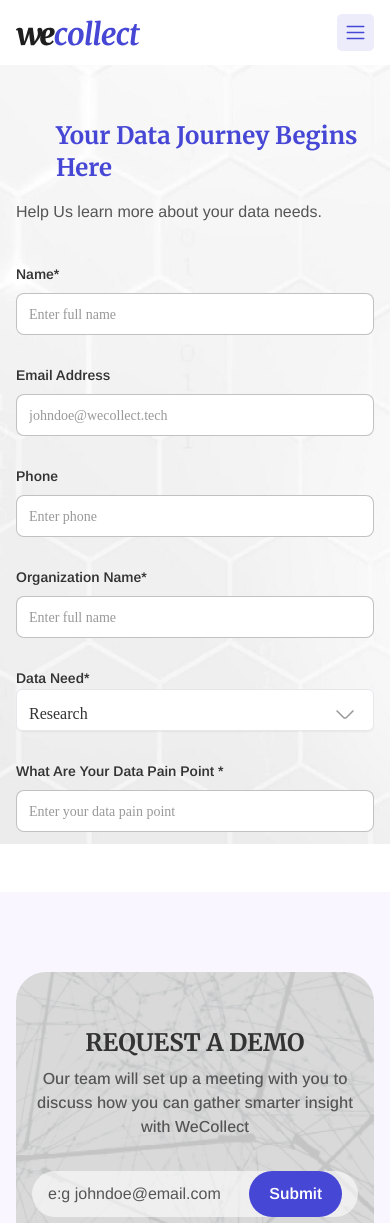
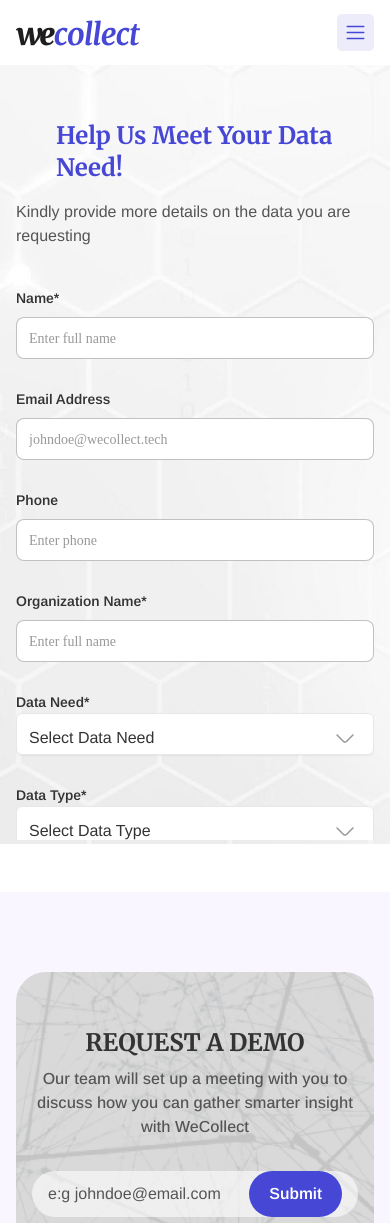
Before and after one commit to Daniekeys/temporary-hosting, a Next.js app: page /sales-form in a window 390 px wide. Shown: the top 1223 px of the page. Built offline with nearby package versions, Linux system fonts and the light colour scheme; no server answers.

Commit message:
pushed the fix on the get quote

```diff
--- a/components/navbar/new-navbar.jsx
+++ b/components/navbar/new-navbar.jsx
@@ -1,4 +1,4 @@
-import React, { useState } from "react";
+import React, { useState,useEffect } from "react";
 import ContainerLayout from "../../layouts/ContainerLayout";
 import logo from "../../assets/svg/latest-logo.svg";
 import { useRouter } from "next/router";
@@ -69,6 +69,14 @@ const NewNavbar = () => {
 
       if (response.status === 200) {
         setLoading(false);
+        setRecords("");
+        setLocation("");
+        setDate("");
+        setAgents("");
+        setDescription("");
+        setPhone("");
+        setEmail("");
+        setUseCase({name:"", id:0});
         setCurrent(2);
       }
     } catch (e) {
@@ -76,6 +84,21 @@ const NewNavbar = () => {
       setLoading(false);
     }
   };
+
+  useEffect(() => {
+    if (open === false || current === 0) {
+        setLoading(false);
+        setRecords("");
+        setLocation("");
+        setDate("");
+        setAgents("");
+        setDescription("");
+        setPhone("");
+        setEmail("");
+        setUseCase({ name: "", id: 0 });
+        setCurrent(0);
+   }
+  }, [open,current])
 
   return (
     <>
--- a/components/sales/SalesHero.tsx
+++ b/components/sales/SalesHero.tsx
@@ -17,10 +17,10 @@ const initialValues = {
   phonenumber: "",
   orgName: "",
   dataNeed: "",
+  dataType: "",
   painPoint: "",
 };
-const losa = process.env.NEXT_PUBLIC_SLACK_CHANNEL_ID;
-console.log(losa)
+
 const SalesHero = () => {
 
   const [success, setSuccess] = useState(false);
@@ -49,7 +49,12 @@ const SalesHero = () => {
                 <div className="w-full bg-white rounded-[20px] max-w-[536px] py-12 lg:py-16    ">
                   <div className="w-full max-w-[341px] flex flex-col mx-auto items-center">
                     <span>
-                      <Image src={check} alt="checker" width={120} height={120} />
+                      <Image
+                        src={check}
+                        alt="checker"
+                        width={120}
+                        height={120}
+                      />
                     </span>
 
                     <p className="text-[14px] font-sans lg:text-[16px] text-[#333] font-medium mt-4 text-center">
@@ -115,9 +120,9 @@ const SalesHero = () => {
                           orgName: values.orgName,
                           dataNeeded: values.dataNeed,
                           dataPainPoint: values.painPoint,
+                          dataType: values.dataType,
                         }
                       );
-
 
                       if (response.status === 200) {
                         console.log(
@@ -133,6 +138,7 @@ const SalesHero = () => {
                           phone: values.phonenumber,
                           orgName: values.orgName,
                           dataNeeded: values.dataNeed,
+                          dataType: values.dataType,
                           painPoint: values.painPoint,
                         });
                         console.log("Notification sent to Slack!");
@@ -160,10 +166,11 @@ const SalesHero = () => {
                       className="w-full flex flex-col"
                     >
                       <h1 className="text-primary font-semibold text-mainBlue lg:max-w-[500px] lg:text-[40px] 2xl:text-[48px] text-2xl lg:leading-[65px] pl-10 mt-10 lg:mt-4  font-serif">
-                        Your Data Journey Begins Here
+                        Help Us Meet Your Data Need!
                       </h1>
                       <p className="mt-4 text-ash text-[16px] lg:text-[18px]  lg:pl-10 font-sans">
-                        Help Us learn more about your data needs.
+                        Kindly provide more details on the data you are
+                        requesting
                       </p>
                       <div className="w-full  rounded-[20px]  pb-5 ">
                         <div className="w-full flex flex-col xl:w-10/12 lg:pl-10 text-[#333]">
@@ -252,10 +259,110 @@ const SalesHero = () => {
                                       value={values.dataNeed}
                                       onChange={handleChange}
                                       onBlur={handleBlur}
-                                      className="mt-2 block w-full px-3 border h-[42px]  bg-transparent  focus:outline-none  border-none sm:text-[14px]   "
+                                      className="mt-2 block w-full px-3 border h-[42px] font-sans  bg-transparent  focus:outline-none  border-none sm:text-[14px]   "
                                     >
-                                      <option value="male">Research</option>
-                                      <option value="female">Survey</option>
+                                      <option
+                                        className="font-sans"
+                                        value=" Select Data Need"
+                                      >
+                                        Select Data Need
+                                      </option>
+                                      <option
+                                        className="font-sans"
+                                        value=" Academics"
+                                      >
+                                        Academics
+                                      </option>
+                                      <option
+                                        className="font-sans"
+                                        value=" Research"
+                                      >
+                                        Research
+                                      </option>
+                                      <option
+                                        className="font-sans"
+                                        value=" Marketing"
+                                      >
+                                        Marketing
+                                      </option>
+                                      <option
+                                        className="font-sans"
+                                        value="  Media and Publishing"
+                                      >
+                                        Media and Publishing
+                                      </option>
+                                      <option
+                                        className="font-sans"
+                                        value="Business growth"
+                                      >
+                                        Business growth
+                                      </option>
+                                      <option
+                                        className="font-sans"
+                                        value="Governance"
+                                      >
+                                        Governance
+                                      </option>
+                                      <option
+                                        className="font-sans"
+                                        value=" Others"
+                                      >
+                                        Others
+                                      </option>
+                                    </select>
+                                  </div>
+                                </div>
+                                {/* end of single input */}
+                                {/* single input */}
+                                <div className="flex flex-col">
+                                  <label className="text-[#333] text-[14px] font-sans lg:text-[16px] font-semibold">
+                                    Data Type*
+                                  </label>
+                                  <div className="w-full border h-[42px] pr-4 flex items-center bg-white rounded-md shadow-sm focus:outline-none   focus:border-[#333] border-opacity-30">
+                                    <select
+                                      id="type"
+                                      name="dataType"
+                                      value={values.dataType}
+                                      onChange={handleChange}
+                                      onBlur={handleBlur}
+                                      className="mt-2 block w-full px-3 font-sans border h-[42px]  bg-transparent  focus:outline-none  border-none sm:text-[14px]   "
+                                    >
+                                      <option
+                                        className="font-sans"
+                                        value="male"
+                                      >
+                                        Select Data Type
+                                      </option>
+                                      <option
+                                        className="font-sans"
+                                        value=" Interviews & Survey"
+                                      >
+                                        Interviews & Survey
+                                      </option>
+                                      <option
+                                        className="font-sans"
+                                        value=" Asset Enumeration"
+                                      >
+                                        Asset Enumeration
+                                      </option>
+                                      <option
+                                        className="font-sans"
+                                        value=" Environmental Assessment"
+                                      >
+                                        Environmental Assessment
+                                      </option>
+                                      <option
+                                        className="font-sans"
+                                        value=" Monitoring Evaluation"
+                                      >
+                                        Monitoring Evaluation
+                                      </option>
+                                      <option
+                                        className="font-sans"
+                                        value="Incident Reporting"
+                                      >
+                                        Incident Reporting
+                                      </option>
                                     </select>
                                   </div>
                                 </div>
--- a/pages/api/send-to-slack.ts
+++ b/pages/api/send-to-slack.ts
@@ -1,8 +1,8 @@
 import { WebClient } from "@slack/web-api";
 import { NextApiRequest, NextApiResponse } from "next";
 
-const slackClient = new WebClient(process.env.NEXT_PUBLIC_SLACK_BOT_TOKEN);
-const channelId = process.env.NEXT_PUBLIC_SLACK_CHANNEL_ID;
+const slackClient = new WebClient(process.env.SLACK_BOT_TOKEN);
+const channelId = process.env.SLACK_CHANNEL_ID;
 
 export default async function handler(
   req: NextApiRequest,
@@ -12,30 +12,39 @@ export default async function handler(
     return res.status(405).json({ message: "Method not allowed" });
   }
 
-  const { name, email, phone, orgName, dataNeeded, painPoint } = req.body;
+  const { name, email, phone, orgName, dataNeeded, painPoint, dataType } =
+    req.body;
 
-  if (!name || !email || !phone || !orgName || !dataNeeded || !painPoint) {
+  if (
+    !name ||
+    !email ||
+    !phone ||
+    !orgName ||
+    !dataNeeded ||
+    !painPoint ||
+    !dataType
+  ) {
     return res.status(400).json({ message: "Missing required fields" });
   }
 
   try {
     await slackClient.chat.postMessage({
       channel: channelId!,
-      text: `📢 *New  Sales form*:
+      text: `📢 *New Sales Form Submission*:
 - *Name:* ${name}
 - *Email:* ${email}
 - *Phone:* ${phone}
 - *Organization:* ${orgName}
 - *Data Needed:* ${dataNeeded}
+- *Data Type:* ${dataType}
 - *Pain Point:* ${painPoint}`,
     });
 
-    res
+    return res
       .status(200)
       .json({ message: "Notification sent to Slack successfully!" });
-  } catch (error) {
-    console.error("Error sending message to Slack:", error);
-
-    res.status(500).json({ message: "Failed to send message to Slack" });
+  } catch (error: any) {
+    console.error("Error sending message to Slack:", error.data || error);
+    return res.status(500).json({ message: "Failed to send message to Slack" });
   }
 }
```
